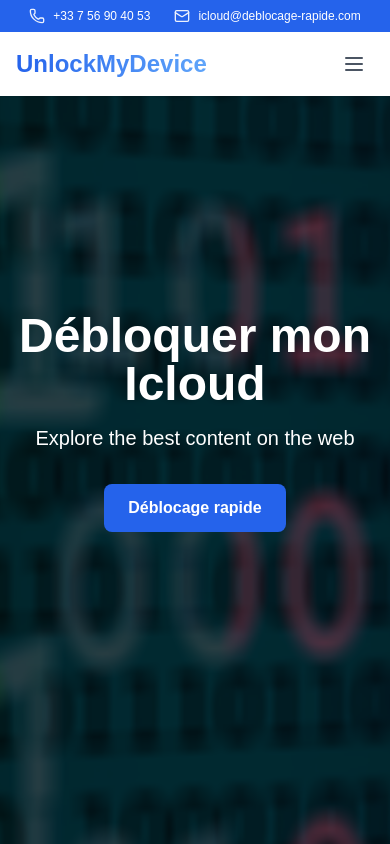
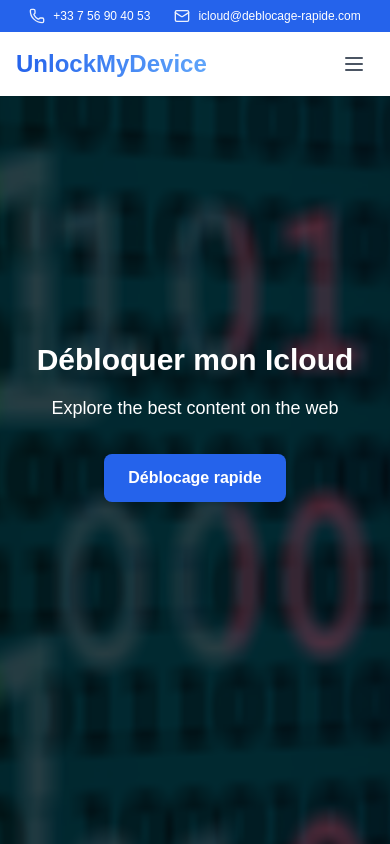
Before and after one commit to ansetechnoapp/quickrelease, a Next.js app: page /other_page/demarrer in a window 390 px wide. Shown: the top 844 px of the page. Built offline with nearby package versions, Linux system fonts and the light colour scheme.

Commit message:
berno_demarrer

```diff
--- a/src/app/other_page/demarrer/page.tsx
+++ b/src/app/other_page/demarrer/page.tsx
@@ -10,16 +10,15 @@
         style={{ backgroundImage: `url(${image})` }}
       >
         <div className="absolute inset-0 flex items-center justify-center bg-black bg-opacity-50 z-10">
-          <div className="text-center text-white">
-            <h1 className="text-5xl font-bold mb-4">Débloquer mon Icloud</h1>
-            <p className="text-xl mb-8">Explore the best content on the web</p>
+          <div className="text-center text-white px-4 md:px-8">
+            <h1 className="text-3xl sm:text-4xl md:text-5xl font-bold mb-4">Débloquer mon Icloud</h1>
+            <p className="text-lg sm:text-xl md:text-2xl mb-8">Explore the best content on the web</p>
             <button className="px-6 py-3 bg-blue-600 text-white font-semibold rounded-lg hover:bg-blue-700 transition duration-300">
               Déblocage rapide
             </button>
           </div>
         </div>
       </div>
-
     </div>
   );
 };
```
